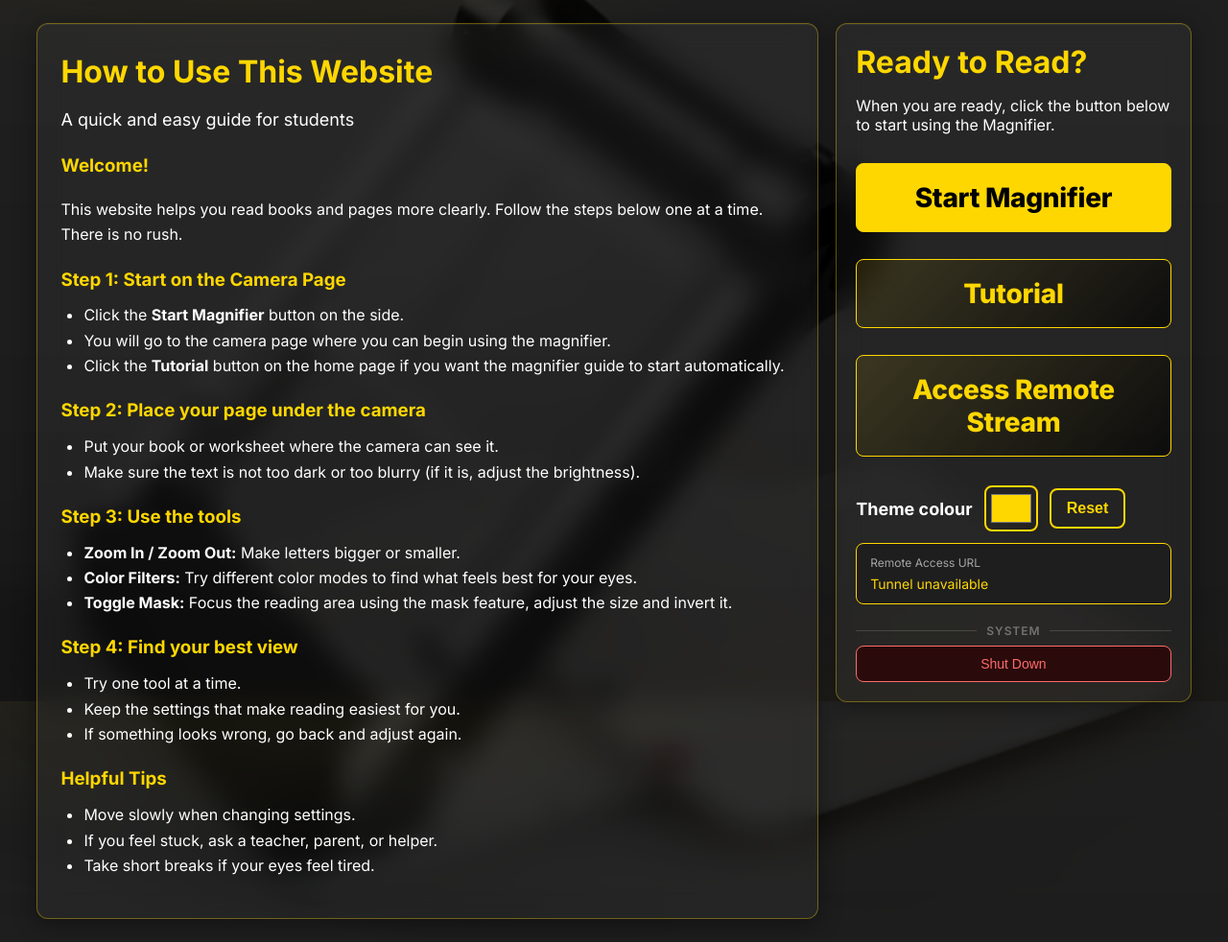
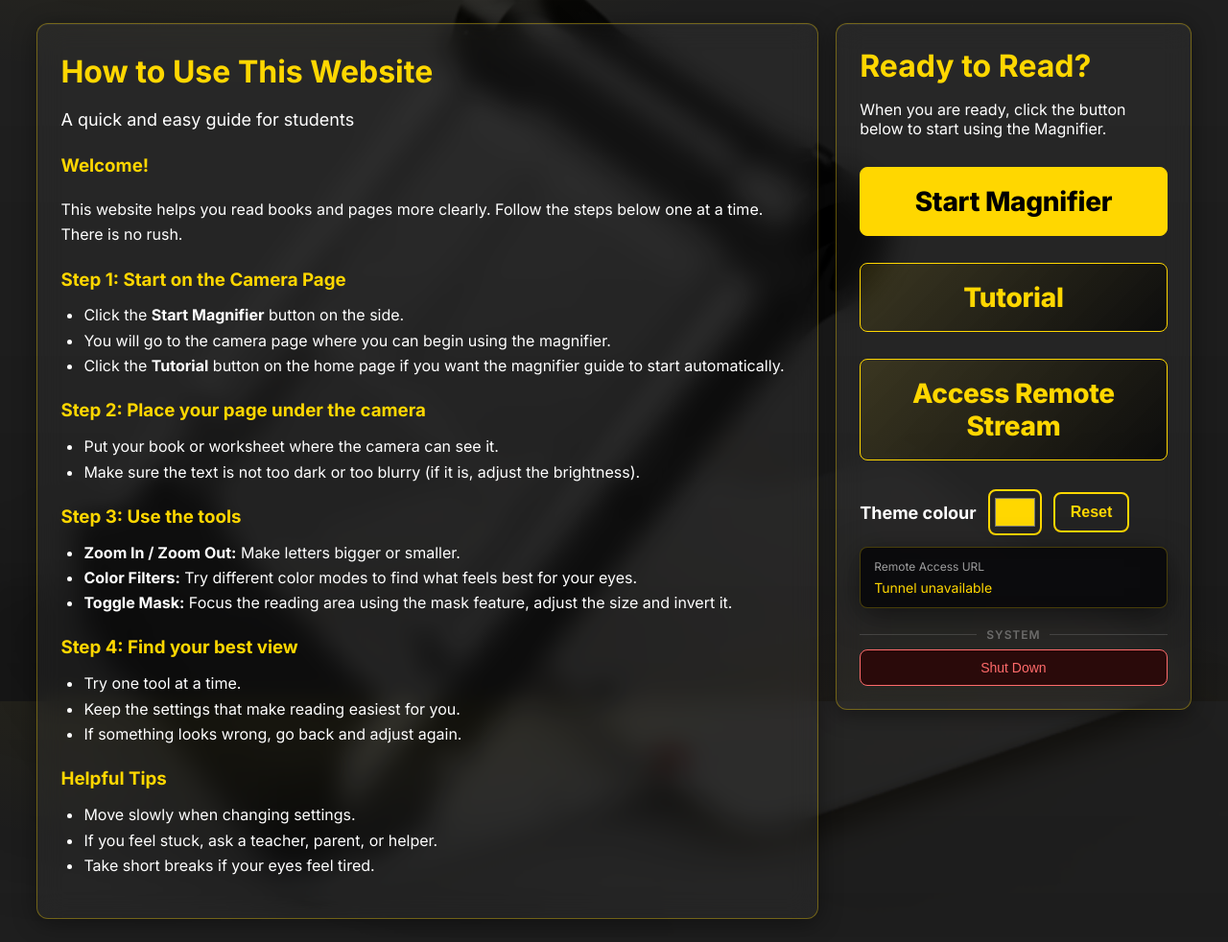
Before and after one commit to armaanfz/Project, a Flask app: page / in a window 1280 px wide. Shown: the part 69-1051 px from the top of the page at 96% size. Run offline with Flask 3, Linux system fonts and the light colour scheme.

Commit message:
feat: align home page UI to samples page glassmorphism design
- Add shared glass design tokens (--glass-bg, --glass-border, --glass-blur,
  --bar-bg, --bar-border) to :root so both pages pull from the same source
- Restyle #tunnel-box as a deep glass card (backdrop-filter, softer accent border)
- Restyle #tunnel-qr-btn as ghost button matching secondary .start-btn pattern
- Restyle .retry-btn with start-btn gradient background and lift hover effect
- Fix .shutdown-btn hover from solid fill (#4a1515) to subtle rgba tint
- Replace all hardcoded font-size literals with CSS variables (nav, tunnel label/URL)
- Increase .quick-start padding 20px→24px for better breathing room
- Add .retry-btn to forced-colors accessibility block alongside .start-btn
- Remove redundant inline style="display:none" from #tunnel-qr-btn (CSS handles it)

```diff
--- a/static/css/styles.css
+++ b/static/css/styles.css
@@ -23,6 +23,13 @@
     /* Transitions */
     --t-fast:    0.18s ease;
     --t-default: 0.3s ease;
+
+    /* Glass / surface tokens (shared with samples page) */
+    --glass-bg:     rgba(10, 10, 12, 0.94);
+    --glass-border: rgba(255, 255, 255, 0.1);
+    --glass-blur:   blur(28px);
+    --bar-bg:       rgba(8, 8, 8, 0.9);
+    --bar-border:   rgba(255, 255, 255, 0.09);
 }
 
 body {
@@ -144,7 +151,7 @@ nav ul li a:focus-visible,
 .quick-start {
     position: sticky;
     top: 20px;
-    padding: 20px;
+    padding: 24px;
 }
 
 .content-panel h2,
@@ -353,15 +370,18 @@ nav ul li a:focus-visible,
 
 /* ── Cloudflare tunnel URL box (home screen) ──────────────────────────────── */
 #tunnel-box {
-    background: rgba(30, 30, 30, 0.95);
-    border: 1px solid var(--accent-color);
+    background: var(--glass-bg);
+    backdrop-filter: var(--glass-blur);
+    -webkit-backdrop-filter: var(--glass-blur);
+    border: 1px solid rgba(var(--accent-color-rgb), 0.25);
     border-radius: 8px;
     padding: 12px 14px;
     margin-top: 12px;
+    box-shadow: 0 8px 32px rgba(0, 0, 0, 0.5);
 }
 
 .tunnel-label {
-    font-size: 12px;
+    font-size: var(--fs-xs);
     color: rgba(255, 255, 255, 0.6);
     margin: 0 0 6px;
 }
--- a/templates/index.html
+++ b/templates/index.html
@@ -53,7 +53,7 @@
         <div id="tunnel-box" aria-live="polite">
             <p class="tunnel-label">Remote Access URL</p>
             <p id="tunnel-url-text">Starting tunnel...</p>
-            <button type="button" id="tunnel-qr-btn" style="display:none" aria-label="Show QR code for remote access URL">Show QR Code</button>
+            <button type="button" id="tunnel-qr-btn" aria-label="Show QR code for remote access URL">Show QR Code</button>
             <div id="tunnel-qr-box" hidden>
                 <img id="tunnel-qr-image" alt="QR code for the remote access URL">
             </div>
```
Also changed, not shown: other parts of static/css/styles.css (+33 -18 lines).
